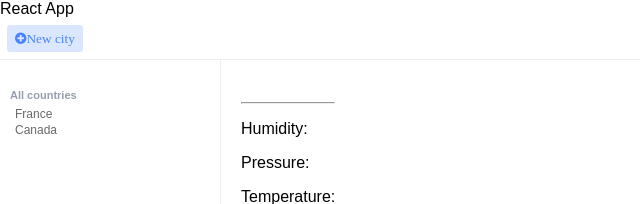
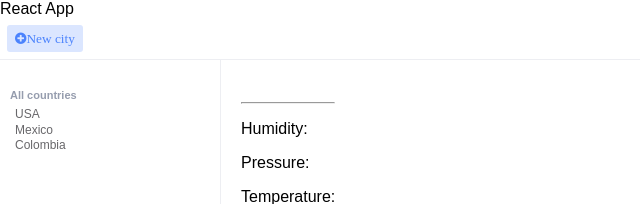
Before and after one commit to AlexisThink/weather-app, a React (Create React App) app: page / in a window 1280 px wide. Shown: the top 204 px of the page, without its empty margins (0-640 px from the left). Built offline with nearby package versions, Linux system fonts and the light colour scheme.

Commit message:
Add elements to the list and select to show the weather

```diff
--- a/src/App.js
+++ b/src/App.js
@@ -7,14 +7,7 @@ class App extends Component {
     super();
 
     this.state = {
-      cities: [
-        {id: 1,
-        name: 'France',
-        cords: {lat: 46.227638, lon: 2.213749}},
-        {id: 2,
-        name: 'Canada',
-        cords: {lat: 56.130366, lon: -106.346771}}
-        ],
+      cities: ['USA', 'Mexico', 'Colombia'],
       show: false,
 
       nameCity:'',
@@ -26,43 +19,33 @@ class App extends Component {
       wind:'',
     }
   }
+
+  //BUTTON TO ADD NEW CITY
   addNew = () => {
     this.setState({
       show: true
     })
   }
+  //GET TEXT VALUE
+   inputValue = (e) =>{
+    if(e.keyCode === 13){
+      //GET VALUE IN ENTER
+      this.state.cities.push(e.target.value)
+      //HIDE INPUT
+      this.setState({
+        show: false,
+      })
+    }
+  }
+  //GET COORDINATES
+  getNameCity = (e) => {
+    var nameCity = e.target.innerText;
+    var API_GOOGLE = 'https://maps.googleapis.com/maps/api/geocode/json?address='+nameCity;
 
-  //FOR THIS API ENABLE CORS
-  getFranceWeather = (e) =>{
-    e.preventDefault();
-
-    const apiURL = 'https://api.darksky.net/forecast/2f951a609b541b2049d0bf23f70143d3/46.227638,2.213749'
-
-    request
-    .get(apiURL)
-    .then(response => console.log(response));
-  }
-  getCanadaWeather = (e) =>{
-    e.preventDefault();
-
-    const apiURL = 'https://api.darksky.net/forecast/2f951a609b541b2049d0bf23f70143d3/56.130366,-106.346771'
-
-    request
-    .get(apiURL)
-    .then(response => console.log(response));
-  }
-
-  //GET TEXT VALUE & COORDINATES
-  inputValue = (e) =>{
-    if(e.key === 'Enter'){
-
-      //CITY NAME
+    //SET NAME CITY SELECTED
     this.setState({
-        nameCity: e.target.value
+      nameCity: nameCity
     })
-
-    var cityInput = e.target.value;
-    var API_GOOGLE = 'https://maps.googleapis.com/maps/api/geocode/json?address='+cityInput;
 
     //GET COORDINATES
     request
@@ -73,7 +56,7 @@ class App extends Component {
       return [lat, lng]})
     .then(this.getClima)
   }
-  }
+
   //FIND THE WEATHER BASSED ON COORDINATES
   getClima = (coordenadas) =>{
     const baseDark = 'https://api.darksky.net/forecast/2f951a609b541b2049d0bf23f70143d3/'
@@ -88,20 +71,20 @@ class App extends Component {
     request
     .get(baseDark+coordenadas[0]+','+coordenadas[1])
     .then(function(response){
-      clima = response.body.daily.summary;
+      clima = response.body.currently.summary;
       humedad = response.body.currently.humidity;
       presion = response.body.currently.pressure;
       temperatura = response.body.currently.temperature;
       aire = response.body.currently.windGust;
 
-
+      console.log()
       return [date, clima, humedad, presion, temperatura, aire]
     })
 
       //SET THE TEXT OF SUMMARY
     .then(this.setMessage)
   }
-  //FUNCTION USED SET THE TEXT OF SUMMARY
+  //FUNCTION USED TO SET THE TEXT OF ALL VALUES
   setMessage = (valores) =>{
     this.setState({
       date:valores[0],
@@ -114,8 +97,6 @@ class App extends Component {
   }
 
   render(){
-
-
     return (
       <div className="App">
         <header className='app__header'>
@@ -126,10 +107,16 @@ class App extends Component {
         <div className='grid'>
           <aside className='app__aside'>
             <h1 className='app__title'>All countries</h1>
-          <a onClick={this.getFranceWeather}  href='#' className='app__country'>France</a>
-          <a onClick={this.getCanadaWeather}  href='#' className='app__country'>Canada</a>
-          {this.state.show && <input autoFocus ref={this.patito}  onKeyUp={this.inputValue} type='text' placeholder='Location' className='app__input' />}
+
+            {
+              this.state.cities.map(city => {
+                return <a onClick={this.getNameCity} className="app__country">{city}</a>
+              })
+            }
+
+            {this.state.show && <input autoFocus onKeyUp={this.inputValue.bind(this)} type='text' placeholder='Location' className='app__input' />}
           </aside>
+
           <section className='app__view'>
             <h3>{this.state.nameCity}</h3>
             <h4>{this.state.date}</h4>
```
Lines whose indentation alone changed are shown as unchanged.
